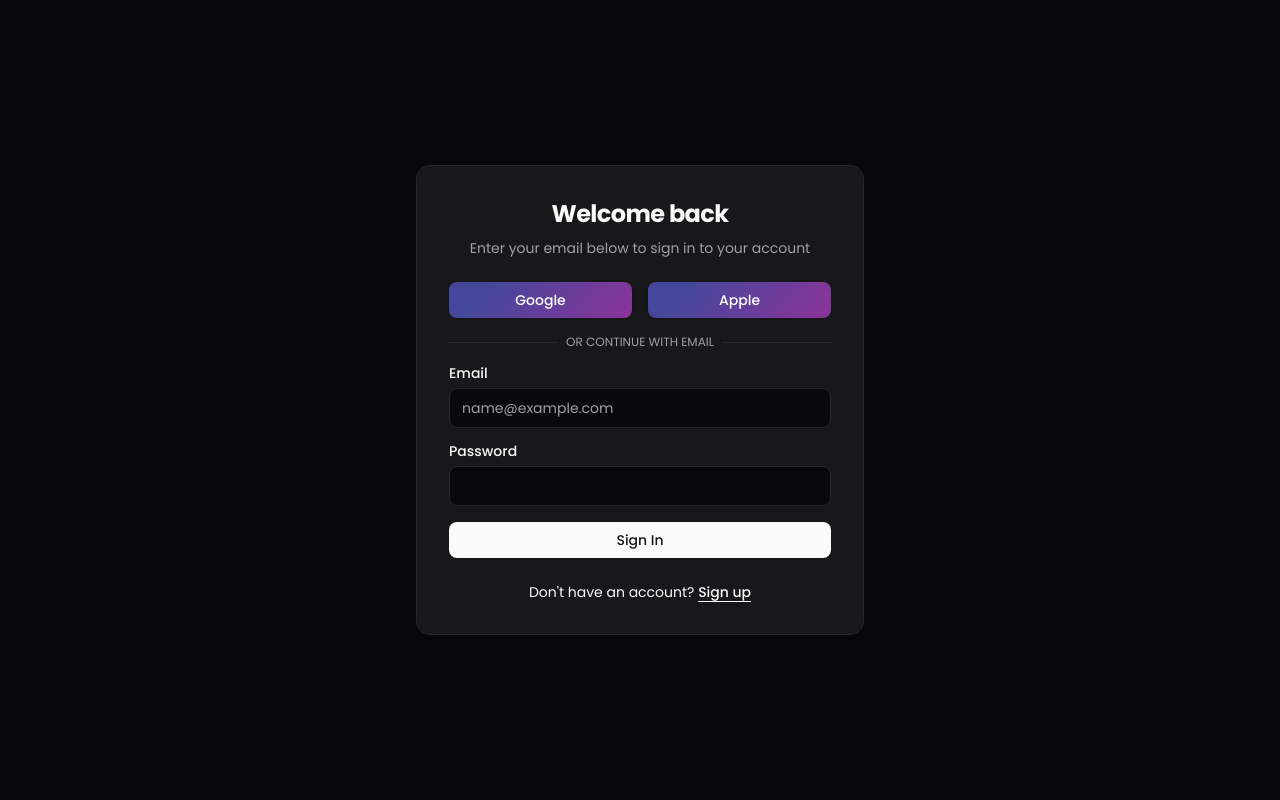
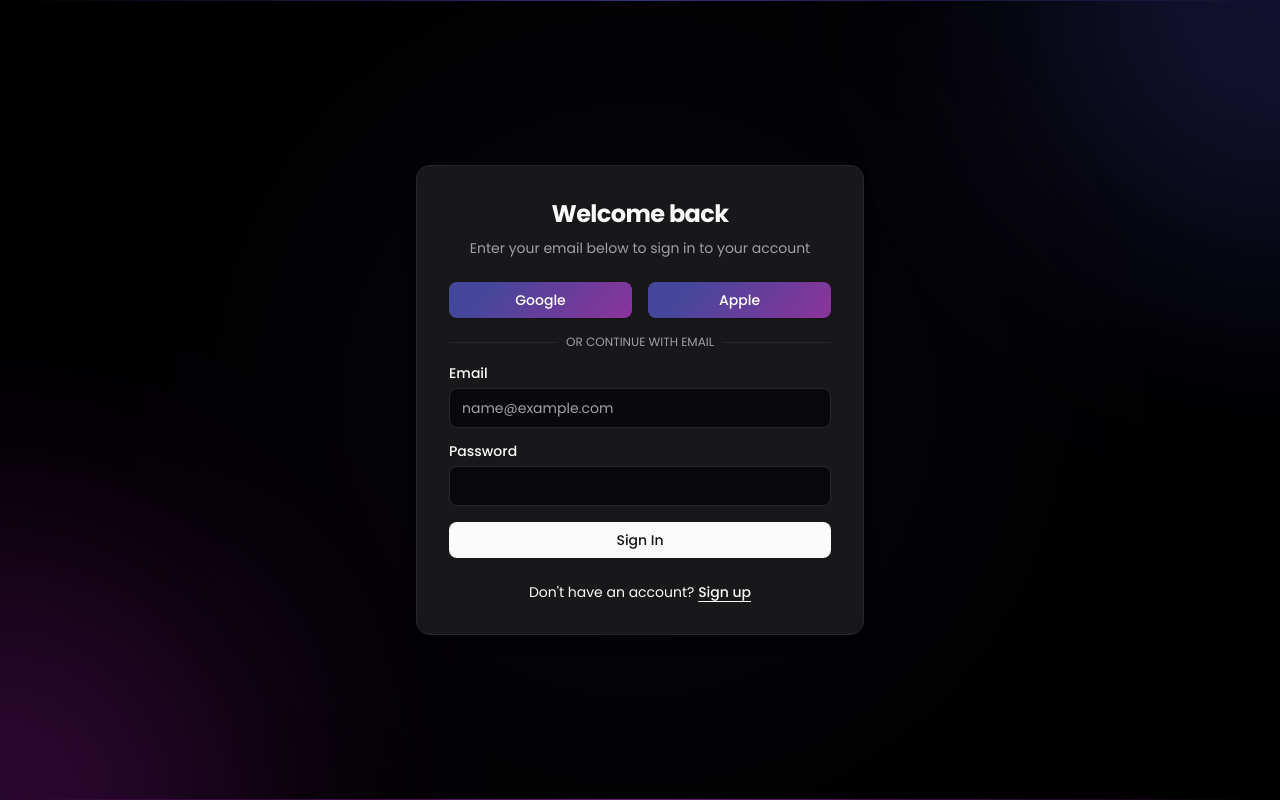
Before and after one commit to sherard-dalaguit/TagalogAI, a Next.js app: page /sign-in in a window 1280 px wide. Built offline with nearby package versions, Linux system fonts and the light colour scheme.

Commit message:
added background gradients to auth-form

```diff
--- /dev/null
+++ b/app/(auth)/layout.tsx
@@ -0,0 +1,24 @@
+import React from "react";
+
+export default function AuthLayout({
+  children,
+}: {
+  children: React.ReactNode;
+}) {
+  return (
+    <div className="relative flex min-h-screen w-full items-center justify-center p-6 md:p-10 bg-black overflow-hidden">
+      {/* Background Gradients */}
+      <div className="absolute top-0 right-0 w-[500px] h-[500px] bg-indigo-500/20 blur-[120px] rounded-full translate-x-1/2 -translate-y-1/2" />
+      <div className="absolute bottom-0 left-0 w-[500px] h-[500px] bg-fuchsia-500/20 blur-[120px] rounded-full -translate-x-1/2 translate-y-1/2" />
+      <div className="absolute top-1/2 left-1/2 -translate-x-1/2 -translate-y-1/2 w-full h-full bg-[radial-gradient(circle_at_center,rgba(139,92,246,0.05)_0%,transparent_70%)]" />
+
+      <div className="z-10 w-full flex justify-center">
+        {children}
+      </div>
+
+      {/* Border Accents */}
+      <div className="absolute top-0 left-0 w-full h-px bg-gradient-to-r from-transparent via-indigo-500/50 to-transparent" />
+      <div className="absolute bottom-0 left-0 w-full h-px bg-gradient-to-r from-transparent via-fuchsia-500/50 to-transparent" />
+    </div>
+  );
+}
--- a/app/(auth)/sign-in/page.tsx
+++ b/app/(auth)/sign-in/page.tsx
@@ -2,11 +2,7 @@
 import React from "react";
 
 const SignInPage = () => {
-  return (
-    <div className="flex min-h-screen w-full items-center justify-center p-6 md:p-10">
-      <AuthForm type="sign-in" />
-    </div>
-  );
+  return <AuthForm type="sign-in" />;
 };
 
 export default SignInPage;
--- a/app/(auth)/sign-up/page.tsx
+++ b/app/(auth)/sign-up/page.tsx
@@ -2,11 +2,7 @@
 import React from "react";
 
 const SignUpPage = () => {
-  return (
-    <div className="flex min-h-screen w-full items-center justify-center p-6 md:p-10">
-      <AuthForm type="sign-up" />
-    </div>
-  );
+  return <AuthForm type="sign-up" />;
 };
 
 export default SignUpPage;
```
